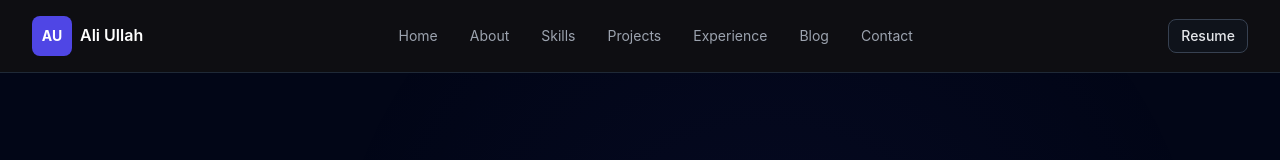
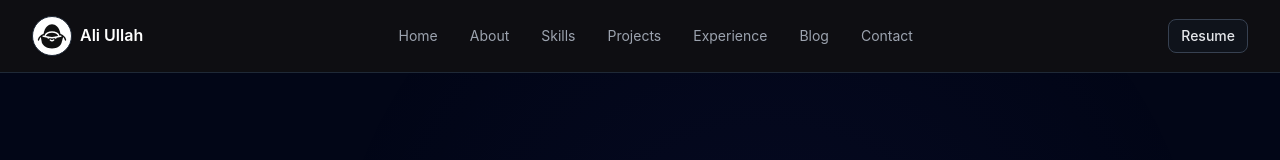
Before and after one commit to aliullah1203/portfolio, a Next.js app in the folder frontend/: page / in a window 1280 px wide. Shown: the top 160 px of the page. Built offline with nearby package versions, Linux system fonts and the light colour scheme; no server answers.

Commit message:
navbar change

```diff
--- a/frontend/src/features/home/projects.tsx
+++ b/frontend/src/features/home/projects.tsx
@@ -62,7 +62,8 @@ export function FeaturedProjectsSection() {
           <div className="grid gap-6 lg:grid-cols-3">
             {projects.map((project) => (
               <Card key={project.id} className="group overflow-hidden p-0">
-                <a href={`/project/${project.slug}`} className="block h-full">
+                <div className="block h-full">
+                  <a href={`/project/${project.slug}`} className="block">
                     <div className="relative overflow-hidden bg-neutral-800 h-56">
                       <img
                         src={project.thumbnail || '/project-3.jpg'}
@@ -70,10 +71,12 @@ export function FeaturedProjectsSection() {
                         className="h-full w-full object-cover transition duration-300 group-hover:scale-105"
                       />
                     </div>
+                  </a>
+
                   <div className="space-y-4 p-5">
-                    <h3 className="text-lg font-semibold text-white group-hover:text-accent-400 transition">
+                    <a href={`/project/${project.slug}`} className="block text-lg font-semibold text-white transition hover:text-accent-400">
                       {project.title}
-                    </h3>
+                    </a>
                     <p className="text-sm leading-relaxed text-neutral-400">
                       {project.description}
                     </p>
@@ -117,7 +120,7 @@ export function FeaturedProjectsSection() {
                       )}
                     </div>
                   </div>
-                </a>
+                </div>
               </Card>
             ))}
           </div>
--- a/frontend/src/widgets/navbar.tsx
+++ b/frontend/src/widgets/navbar.tsx
@@ -16,8 +16,25 @@ export function Navbar() {
     <header className="sticky top-0 z-50 border-b border-neutral-800 bg-neutral-950/95 backdrop-blur-sm">
       <div className="mx-auto flex max-w-[1440px] items-center justify-between px-4 py-4 sm:px-6 lg:px-8">
         <Link href="/" className="flex items-center gap-2">
-          <div className="flex h-10 w-10 items-center justify-center rounded-lg bg-accent-600">
-            <span className="text-sm font-bold text-white">AU</span>
+          <div className="flex h-10 w-10 items-center justify-center overflow-hidden rounded-full border border-neutral-800 bg-white shadow-sm">
+            <svg viewBox="0 0 64 64" className="h-9 w-9" aria-label="Cowboy icon" role="img">
+              <circle cx="32" cy="32" r="29" fill="#ffffff" />
+              <path
+                d="M17 28c2-12 9-17 15-17s13 5 15 17l-3 3H20l-3-3Z"
+                fill="#111111"
+              />
+              <path
+                d="M12 33c2-3 6-5 10-5h20c4 0 8 2 10 5l-3 11c-2 6-7 10-17 10S17 50 14 44l-2-11Z"
+                fill="#111111"
+              />
+              <path d="M20 31c2-4 5-6 12-6s10 2 12 6" fill="none" stroke="#ffffff" strokeWidth="2.5" strokeLinecap="round" />
+              <circle cx="25.5" cy="35" r="1.7" fill="#ffffff" />
+              <circle cx="38.5" cy="35" r="1.7" fill="#ffffff" />
+              <path d="M29 39c2 2 4 2 6 0" fill="none" stroke="#ffffff" strokeWidth="2.5" strokeLinecap="round" />
+              <path d="M16 32c7 2 10 3 16 3 6 0 9-1 16-3" fill="none" stroke="#ffffff" strokeWidth="2.5" strokeLinecap="round" />
+              <path d="M18 29C12 31 9 34 8 39" fill="none" stroke="#111111" strokeWidth="2.5" strokeLinecap="round" />
+              <path d="M46 29c6 2 9 5 10 10" fill="none" stroke="#111111" strokeWidth="2.5" strokeLinecap="round" />
+            </svg>
           </div>
           <span className="hidden font-semibold text-white sm:inline">Ali Ullah</span>
         </Link>
```
Lines whose indentation alone changed are shown as unchanged.
